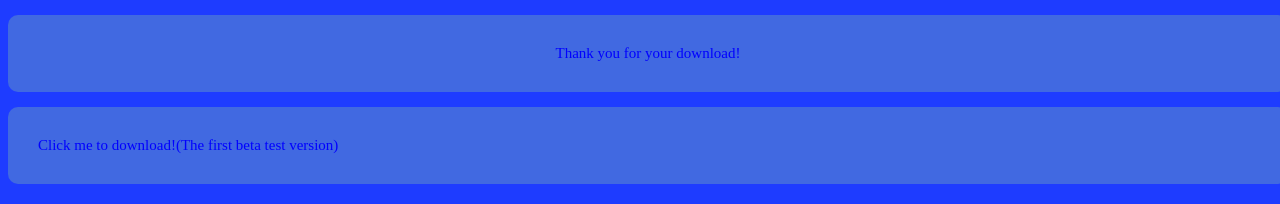
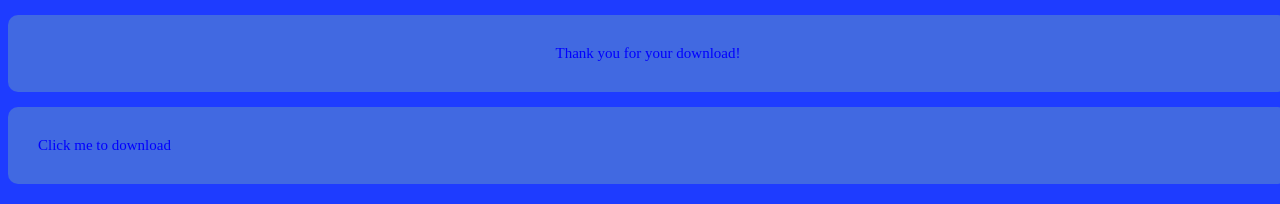
Before and after one commit to Gahiao/douacio.github.io, a plain HTML site: page wanna/iwgbh/download.html in a window 1280 px wide. Shown: the top 204 px of the page. Drawn offline with Linux system fonts and the light colour scheme.

Commit message:
Update download.html
Signed-off-by: mixed <149813010+Gahiao@users.noreply.github.com>

```diff
--- a/wanna/iwgbh/download.html
+++ b/wanna/iwgbh/download.html
@@ -9,7 +9,7 @@
 
   <!-- HTML -->
   <p class="text">Thank you for your download!</p>
-  <a href="beta.zip" class="button">Click me to download!(The first beta test version)</a>
+  <a href="beta.zip" class="button">Click me to download</a>
   <br>
   <a href="https://gahiao.github.io/download_files_for_games.html" class="button">Back</a>
 
```
